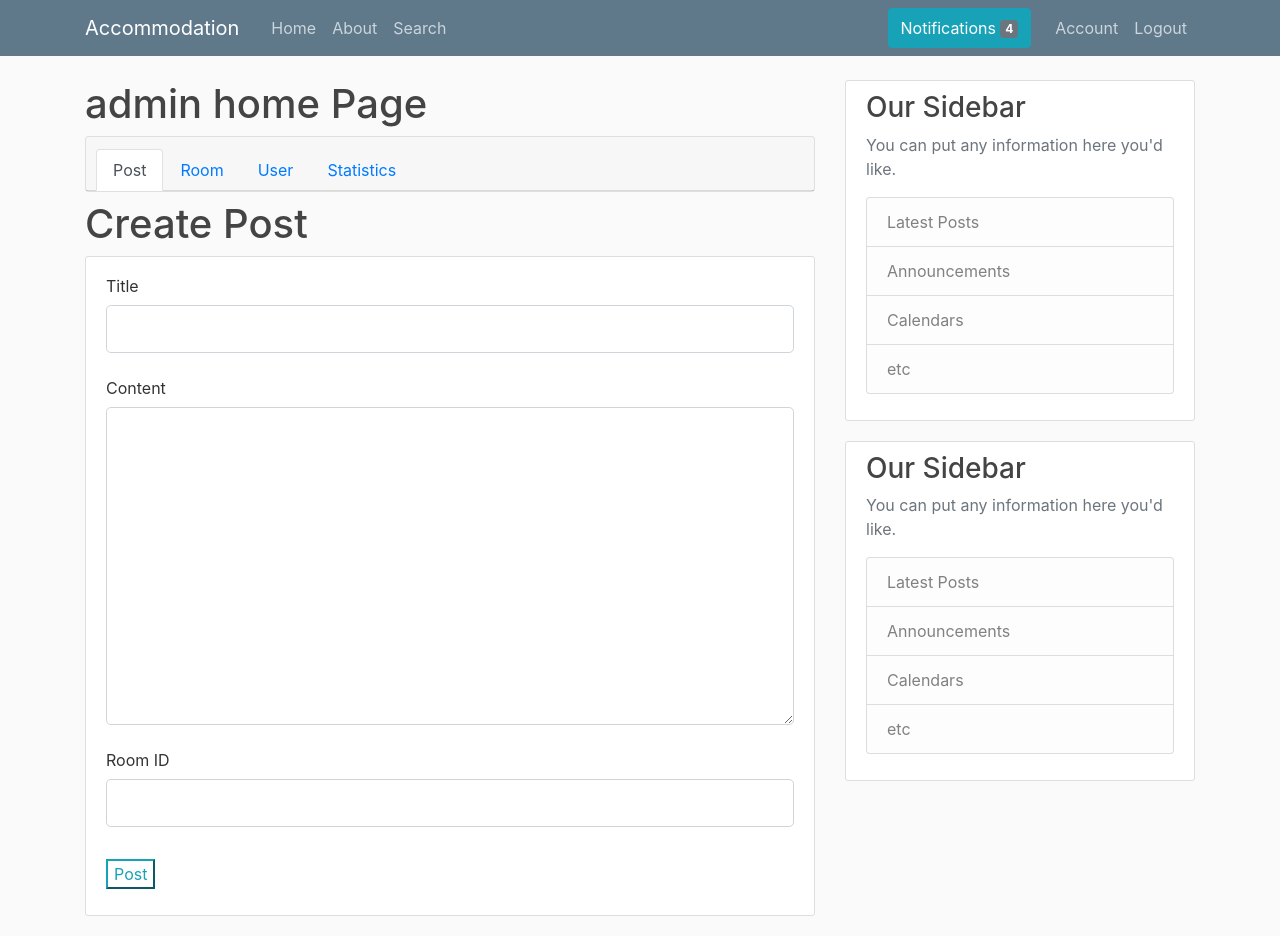
After one commit to eruchii/BaiTapLonPTUW, a Flask app: page /post/new in a window 1280 px wide. The commit adds this page. Run offline with Flask 2, Linux system fonts and the light colour scheme; a user stored in the database is signed in; some libraries are stand-ins or nearby versions.

Commit message:
mini update

```diff
--- a/easyaccomod/admin/routes.py
+++ b/easyaccomod/admin/routes.py
@@ -3,7 +3,9 @@ from easyaccomod.admin.forms import LoginForm, RegistrationForm
 from easyaccomod import app, db, bcrypt
 from flask import render_template, redirect, url_for, flash, request, abort
 from flask_login import login_user, current_user, logout_user, login_required
+## import models
 from easyaccomod.models import User
+from easyaccomod.owner_models import *
 
 admin = Blueprint('admin', __name__)
 # dummy data
@@ -98,4 +100,5 @@ def logout():
 def admin_home():
     if current_user.role_id != 1 or current_user.status_confirm != 1:
         abort(403)
-    return render_template("admin_home.html", posts=posts)
+    rooms = Room.query.all()
+    return render_template("admin_home.html", rooms=rooms)
--- a/easyaccomod/forms.py
+++ b/easyaccomod/forms.py
@@ -11,7 +11,7 @@ class SearchForm(FlaskForm):
     qry = City.query.all()
     citiest =[]
     for city in qry:
-        print(city.name)
+        # print(city.name)
         citiest.append(city.name)
     city = SelectField("Choose your City",choices=citiest)
     district = SelectField("Choose your District",choices=None)
--- a/easyaccomod/models.py
+++ b/easyaccomod/models.py
@@ -58,7 +58,7 @@ class Post(db.Model):
     date_created = db.Column(db.DateTime, nullable=False, default=datetime.utcnow())
     date_posted = db.Column(db.DateTime, nullable=False, default=(datetime.utcnow() + time_delay))
     date_out = db.Column(db.DateTime, nullable=False, default=(datetime.utcnow() + time_out))
-    user_id = db.Column(db.Integer, db.ForeignKey('user.id'), nullable=False)
+    user_id = db.Column(db.Integer, db.ForeignKey('user.id'), nullable=False)  # fix:: author !important
 
     def __repr__(self):
         return f"Post('{self.title}', '{self.date_posted}')"
--- a/easyaccomod/owner_models.py
+++ b/easyaccomod/owner_models.py
@@ -8,6 +8,7 @@ class Owner(db.Model):
 	fullname = db.Column(db.String(120))
 	identity_number = db.Column(db.String(120))
 	phone_number = db.Column(db.String(120))
+	user_id = db.Column(db.Integer, db.ForeignKey('user.id'), nullable=False) # add fk to user_id
 	status = db.Column(db.Integer, db.ForeignKey('confirm.id'))
 	def __repr__(self):
 		return "<Owner(username='%s', password='%s', fullname='%s', identity_number='%s', phone_number='%s', status='%s'>" % (
--- /dev/null
+++ b/easyaccomod/posts/forms.py
@@ -0,0 +1,12 @@
+
+from flask_wtf.form import FlaskForm
+from wtforms import StringField, SubmitField, TextAreaField
+from wtforms.fields.core import BooleanField, IntegerField
+from wtforms.validators import DataRequired, Length
+
+class PostForm(FlaskForm):
+    title = StringField("Title", validators=[DataRequired(), Length(min=10, max= 99)])
+    content = TextAreaField("Content", validators=[DataRequired()])
+    room_id = IntegerField("Room ID", validators=[DataRequired()])
+    pending = BooleanField("Pending", validators=[DataRequired()])
+    submit = SubmitField("Post")
--- /dev/null
+++ b/easyaccomod/posts/routes.py
@@ -0,0 +1,25 @@
+from flask import Blueprint
+from flask import render_template, url_for, flash, redirect, request, abort
+from flask_login import current_user, login_required
+from easyaccomod import db
+from easyaccomod.models import Post
+from easyaccomod.posts.forms import PostForm
+
+from easyaccomod.admin.utils import createPostByAdmin
+
+posts = Blueprint('posts', __name__)
+
+@posts.route("/post/new", methods=['GET', 'POST'])
+@login_required
+def new_post():
+    form = PostForm(pending=True)
+    if form.validate_on_submit():
+        title = form.title.data
+        content = form.content.data
+        room_id = form.room_id.data
+        pending = form.pending.data
+        print(title, " ", content, " ", room_id, " ", pending)
+        createPostByAdmin(title=title, content=content, room_id=room_id)
+        flash(f"Post has been created by { current_user.username }" , "success")
+        return redirect(url_for('admin.admin_home'))
+    return render_template("posts/create_post.html", title="New Post", form=form)
--- /dev/null
+++ b/easyaccomod/static/adminstyle.css
@@ -0,0 +1,7 @@
+.max-height-content-section {
+    max-height: 500px;
+}
+
+.nodisplay{
+    display: none;
+}
--- a/easyaccomod/static/style.css
+++ b/easyaccomod/static/style.css
@@ -83,3 +83,6 @@ a.article-title:hover {
 .account-heading {
     font-size: 2.5rem;
 }
+
+
+/*=================   NEW CSS   =====================*/
--- a/easyaccomod/templates/admin_home.html
+++ b/easyaccomod/templates/admin_home.html
@@ -1,4 +1,8 @@
 {% extends "layout.html" %}
+{% block linkcss %}
+<link rel="stylesheet" href="{{ url_for('static', filename='adminstyle.css') }}">
+{% endblock %}
+
 {% block admin_header %}
     <button type="button" class="btn btn-info mr-3">
         Notifications <span class="badge badge-secondary">4</span>
@@ -6,28 +10,53 @@
 {% endblock %}
 {% block content %}
     <h1>admin home Page</h1>
-    {% for post in posts %}
+    <div class="card text-center mb-2">
+        <div class="card-header">
+            <ul class="nav nav-tabs card-header-tabs">
+                <li class="nav-item">
+                    <a class="nav-link active" href="{{ url_for('posts.new_post') }}">Post</a>
+                </li>
+                <li class="nav-item">
+                    <a class="nav-link" href="#">Room</a>
+                </li>
+                <li class="nav-item">
+                    <a class="nav-link" href="#">User</a>
+                </li>
+                <li class="nav-item">
+                    <a class="nav-link" href="#">Statistics</a>
+                </li>
+            </ul>
+        </div>
+    </div>
+
+    {% block posts %}
+    {% endblock %}
+    {% for room in rooms %}
+        <div class="max-height-content-section">
             <article class="media content-section">
                 <img class="rounded-circle article-img" src="#" alt="image of author">
                 <div class="media-body">
                     <div class="article-metadata">
-                    <a class="mr-2" href="#">{{ post.author_username }}</a>
-                    <small class="text-muted">{{ post.date_posted }}</small>
-                    {% if post.pending == False %}
+                        <a class="mr-2" href="#">{{ room.owner_id }}</a>
+                        <small class="text-muted">{{ room.pending }}</small>
+                        {% if room.pending == False %}
                         <a class="btn btn-info btn-sm mt-1 mb-1" href="#">Accept</a>
                         {% endif %}
                         <!-- button better/ modal -->
                         <a class="btn btn-danger btn-sm mt-1 mb-1" href="#">Delete</a>
                     </div>
-                <h2><a class="article-title" href="#">{{ post.title }}</a></h2>
-                <p class="article-content">{{ post.content }}</p>
-                <p class="article-content">{{ post.address }} "and" {{ post.type }}</p>
-                <p class="article-content">{{ post.room_count }} "and" {{ post.area }}</p>
-                <p class="article-content">{{ post.infrastructure }} "and" {{ post.extension }}</p>
-                <p>{{ post.count }}</p>
-                <p><em>Pending: {{ post.pending }}</em></p>
+                    <h2><a class="article-title" href="#">{{ room.info }}</a></h2>
+                    <p class="article-content">{{ room.city_code }}</p>
+                    <p class="article-content">{{ room.district_id }} "and" {{ room.room_type_id }}</p>
+                    <p class="article-content">{{ room.room_number }} "and" {{ room.image }}</p>
+                    <p class="article-content">{{ room.gia_nuoc }} "and" {{ room.gia_dien }}</p>
+                    <p>{{ room.price }}</p>
+                    <p><em>Pending: {{ room.pending }}</em></p>
+
                 </div>
             </article>
+        </div>
+
     {% endfor %}
 {% endblock content %}
 
--- a/easyaccomod/templates/layout.html
+++ b/easyaccomod/templates/layout.html
@@ -6,7 +6,7 @@
     <meta name="viewport" content="width=device-width, initial-scale=1.0">
     <link rel="stylesheet" href="https://maxcdn.bootstrapcdn.com/bootstrap/4.0.0/css/bootstrap.min.css" integrity="sha384-Gn5384xqQ1aoWXA+058RXPxPg6fy4IWvTNh0E263XmFcJlSAwiGgFAW/dAiS6JXm" crossorigin="anonymous">
     <link rel="stylesheet" href="{{ url_for('static', filename='style.css') }}">
-    {% block link_css %}
+    {% block linkcss %}
     {% endblock %}
     {% if title %}
     <title>Accommodation - {{ title }}</title>
--- /dev/null
+++ b/easyaccomod/templates/posts/create_post.html
@@ -0,0 +1,49 @@
+{% extends "admin_home.html" %}
+{% block posts %}
+    <h1>Create Post</h1>
+    <div class="content-section">
+        <form action="" method="post">
+            {{ form.hidden_tag() }}
+            <fieldset class="form-group">
+                <div class="form-group">
+                    <!-- .col-form-label -->
+                    {{ form.title.label(class="col-form-label") }}
+                    {% if form.title.errors %}
+                        {{ form.title(class="form-control form-control-lg is-invalid") }}
+                        <div class="invalid-feedback">
+                            {% for error in form.title.errors %}
+                                <span>{{ error }}</span>
+                            {% endfor %}
+                        </div>
+                    {% else %}
+                        {{ form.title(class="form-control form-control-lg") }}
+                    {% endif %}
+                </div>
+                <div class="form-group">
+                    {{ form.content.label(class="col-form-label") }}
+                    {% if form.content.errors %}
+                        {{ form.content(class="form-control form-control-lg is-invalid") }}
+                        <div class="invalid-feedback">
+                            {% for error in form.content.errors %}
+                                <span>{{ error }}</span>
+                            {% endfor %}
+                        </div>
+                    {% else %}
+                        {{ form.content(class="form-control form-control-lg", rows='10') }}
+                    {% endif %}
+                </div>
+                <div class="form-group">
+                    {{ form.room_id.label(class="col-form-label") }}
+                    {{ form.room_id(class="form-control form-control-lg") }}
+                </div>
+                <div class="form-check nodisplay">
+                    {{ form.pending(class="form-check-input nodisplay", checked=True) }}
+                    {{ form.pending.label(class="form-check-label nodisplay") }}
+                </div>
+            </fieldset>
+            <div class="form-group">
+                {{ form.submit(class="btn-outline-info") }}
+            </div>
+        </form>
+    </div>
+{% endblock posts %}
```
Also changed, not shown: address_db.py (+11 -11 lines), easyaccomod/__init__.py (+5 -3 lines), easyaccomod/admin/utils.py (+32 -0 lines), sql.py (+11 -3 lines), easyaccomod/admin/forms.py (line endings or trailing spaces), easyaccomod/static/adminscripts.js (added). Lines whose indentation alone changed are shown as unchanged.
